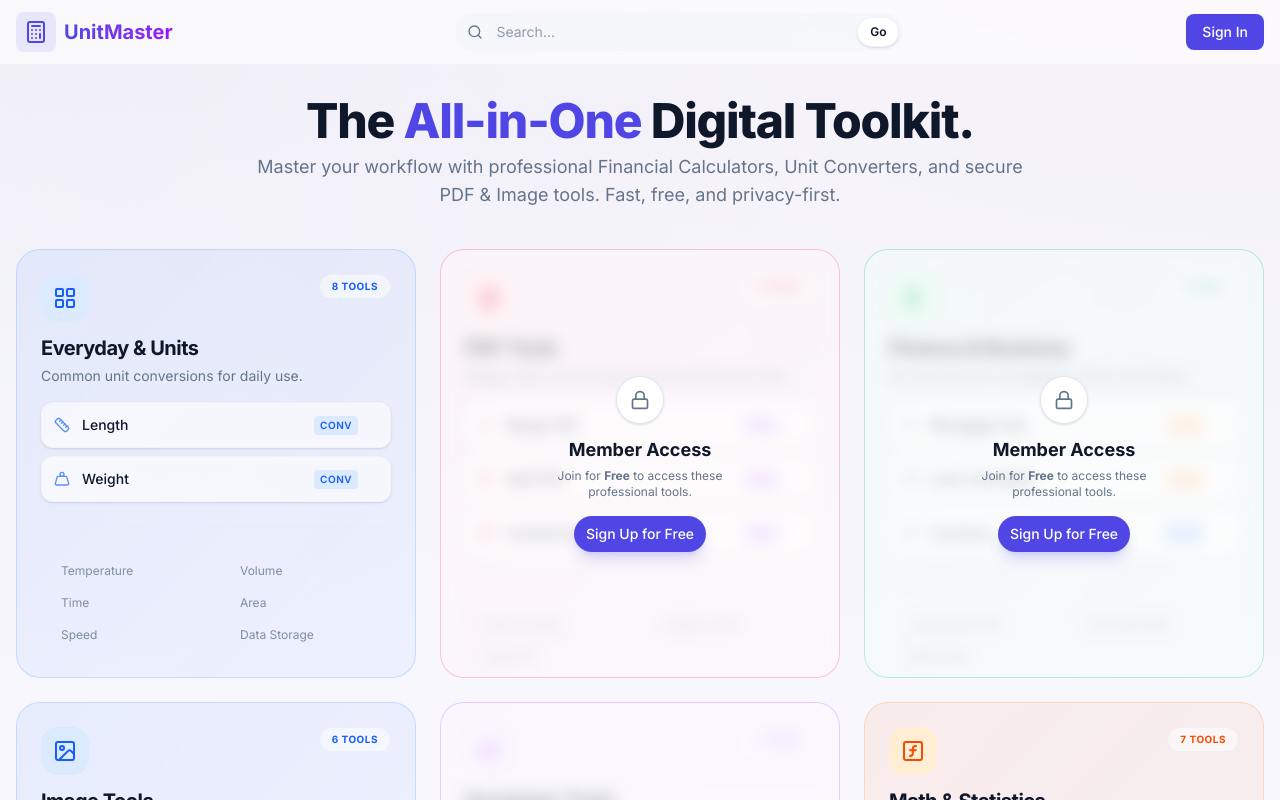
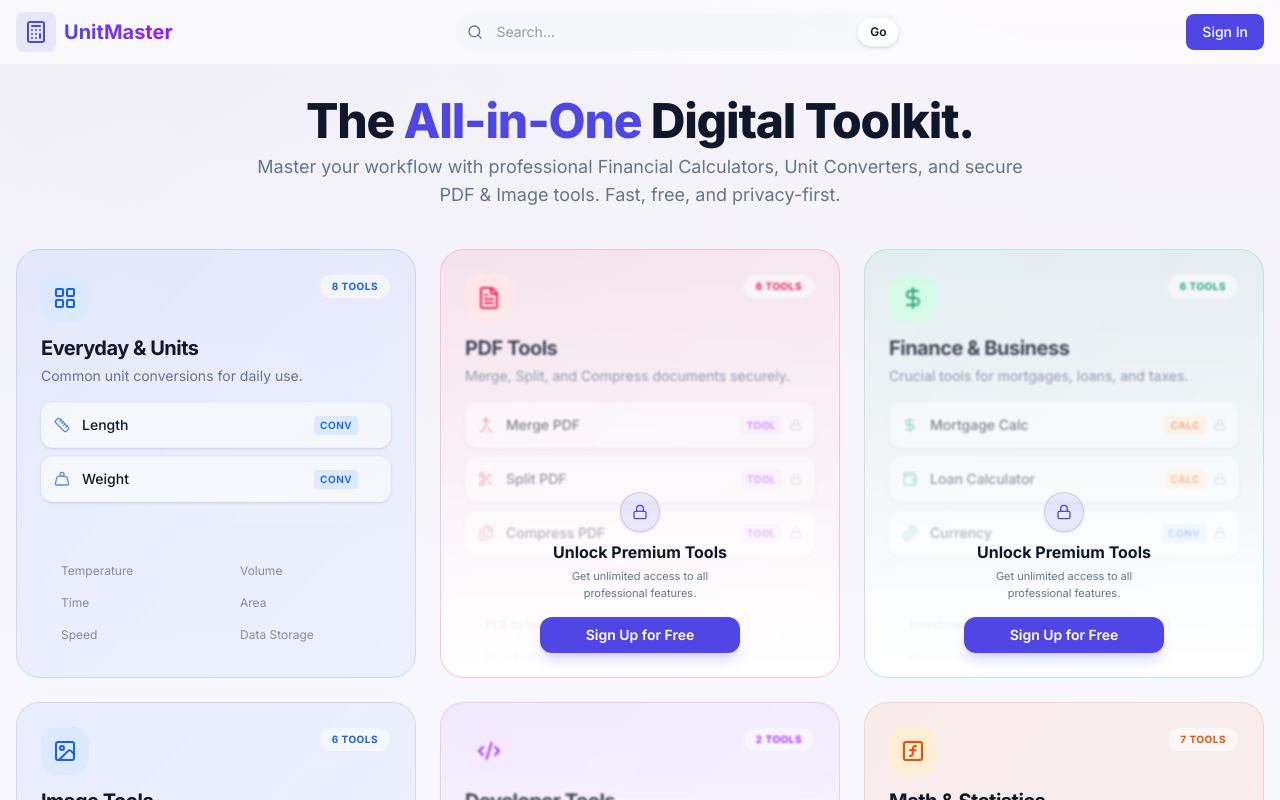
Before and after one commit to TanmayKnight/converter, a Next.js app: page / in a window 1280 px wide. Shown: the top 800 px of the page. Built offline with nearby package versions, Linux system fonts and the light colour scheme; no server answers.

Commit message:
UI: Increase transparency of locked cards

```diff
--- a/src/components/BentoGrid.tsx
+++ b/src/components/BentoGrid.tsx
@@ -112,7 +112,11 @@ export function BentoCard({ title, description, icon, colorTheme, items, classNa
                         <Link
                             key={idx}
                             href={item.href}
-                            className="flex items-center justify-between p-3 rounded-xl bg-background/60 hover:bg-background border border-border/30 hover:border-border/60 transition-all shadow-sm group/item"
+                            tabIndex={locked ? -1 : 0}
+                            className={cn(
+                                "flex items-center justify-between p-3 rounded-xl bg-background/60 hover:bg-background border border-border/30 hover:border-border/60 transition-all shadow-sm group/item",
+                                locked && "pointer-events-none opacity-80"
+                            )}
                         >
                             <div className="flex items-center gap-3 min-w-0">
                                 {item.icon && (
@@ -129,7 +133,12 @@ export function BentoCard({ title, description, icon, colorTheme, items, classNa
                                         {badge.label}
                                     </span>
                                 )}
-                                <ArrowRight className="h-3 w-3 text-muted-foreground -translate-x-2 opacity-0 group-hover/item:opacity-100 group-hover/item:translate-x-0 transition-all" />
+                                {!locked && (
+                                    <ArrowRight className="h-3 w-3 text-muted-foreground -translate-x-2 opacity-0 group-hover/item:opacity-100 group-hover/item:translate-x-0 transition-all" />
+                                )}
+                                {locked && (
+                                    <Lock className="h-3 w-3 text-muted-foreground/50" />
+                                )}
                             </div>
                         </Link>
                     );
@@ -161,21 +170,23 @@ export function BentoCard({ title, description, icon, colorTheme, items, classNa
 
             {/* Locked Overlay */}
             {locked && (
-                <div className="absolute inset-0 z-40 flex flex-col items-center justify-center p-6 text-center">
-                    {/* Glass/Blur Effect */}
-                    <div className="absolute inset-0 bg-background/60 backdrop-blur-sm" />
+                <div className="absolute inset-0 z-40 flex flex-col items-center justify-end p-6 text-center">
+                    {/* Glass/Blur Effect - Almost clear */}
+                    <div className="absolute inset-0 bg-background/5 backdrop-blur-[1px]" />
+                    {/* Gradient Fade - Subtle at bottom only */}
+                    <div className="absolute inset-0 bg-gradient-to-t from-background via-background/40 to-transparent" />
 
                     {/* Lock Content */}
-                    <div className="relative z-50 flex flex-col items-center animate-in fade-in zoom-in duration-300">
-                        <div className="h-12 w-12 rounded-full bg-background border border-border shadow-sm flex items-center justify-center mb-3">
-                            <Lock className="h-5 w-5 text-muted-foreground" />
+                    <div className="relative z-50 flex flex-col items-center animate-in fade-in slide-in-from-bottom-4 duration-500">
+                        <div className="h-10 w-10 rounded-full bg-primary/10 border border-primary/20 shadow-sm flex items-center justify-center mb-2">
+                            <Lock className="h-4 w-4 text-primary" />
                         </div>
-                        <h3 className="font-bold text-lg mb-1">Member Access</h3>
-                        <p className="text-xs text-muted-foreground mb-4 max-w-[200px]">
-                            Join for <strong>Free</strong> to access these professional tools.
+                        <h3 className="font-bold text-base mb-1">Unlock Premium Tools</h3>
+                        <p className="text-[11px] text-muted-foreground mb-4 max-w-[200px]">
+                            Get unlimited access to all professional features.
                         </p>
-                        <Link href="/sign-up">
-                            <Button size="sm" className="rounded-full shadow-lg shadow-primary/20">
+                        <Link href="/sign-up" className="w-full">
+                            <Button size="sm" className="w-full rounded-xl shadow-lg shadow-primary/20 font-semibold h-9">
                                 Sign Up for Free
                             </Button>
                         </Link>
```
